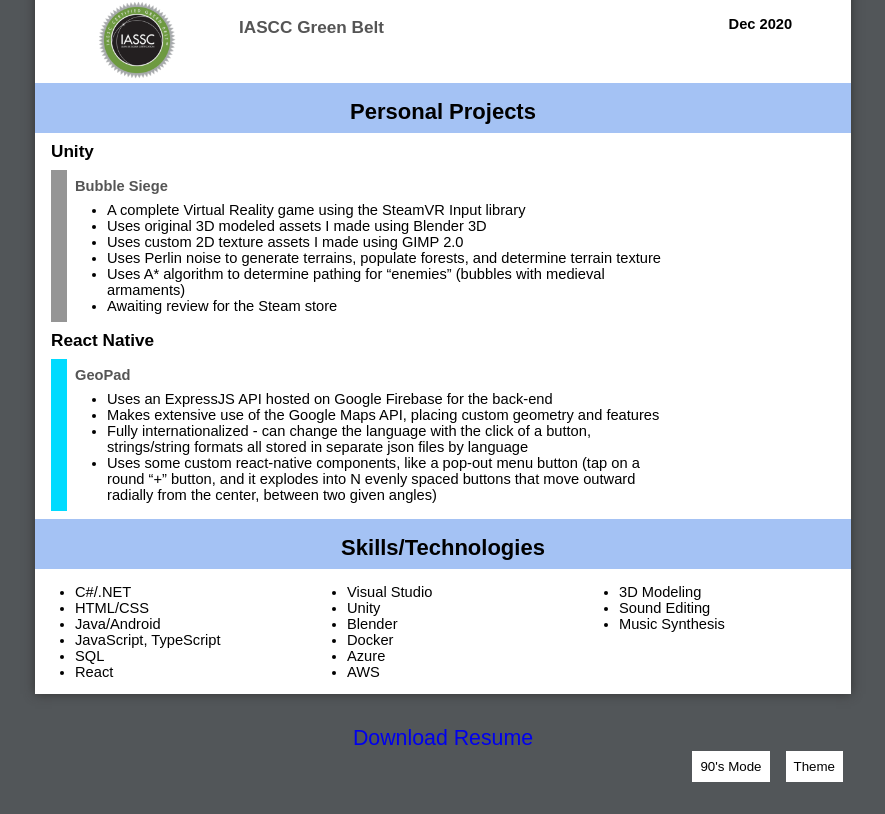
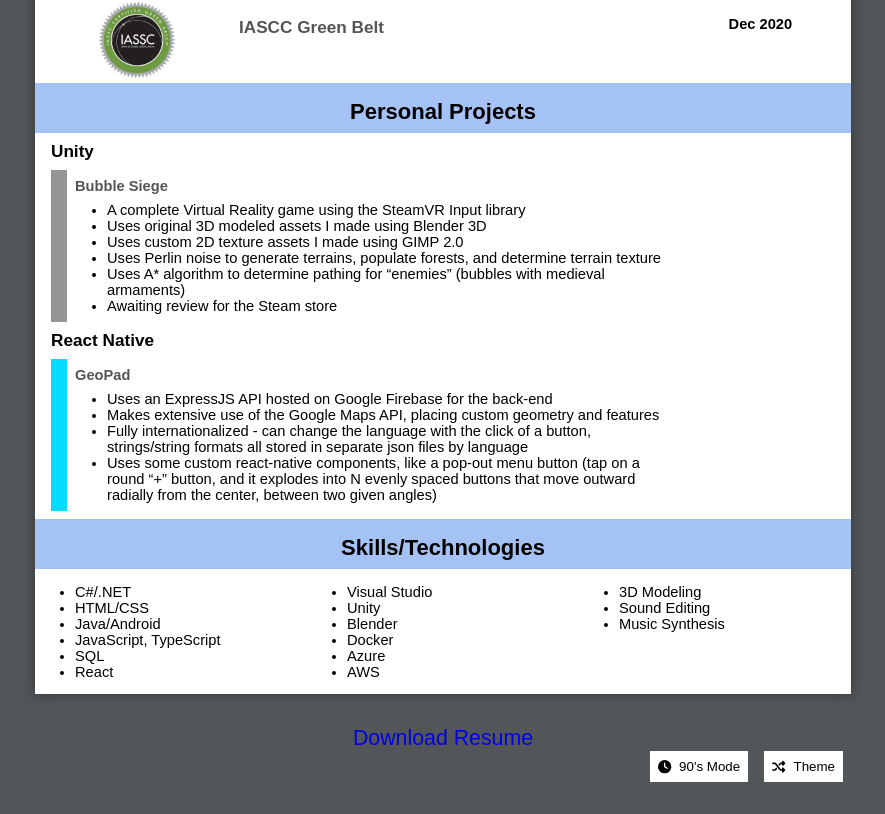
Before and after one commit to AndroidDoctorr/my-site-test, a React (Create React App) app: page / in a window 1280 px wide. Shown: the part 2026-2840 px from the top of the page, without its empty margins (197-1082 px from the left). Built offline with nearby package versions, Linux system fonts and the light colour scheme.

Commit message:
added fontawesome icons to theme buttons

```diff
--- a/package.json
+++ b/package.json
@@ -3,6 +3,9 @@
   "version": "0.1.0",
   "private": true,
   "dependencies": {
+    "@fortawesome/fontawesome-svg-core": "^6.2.0",
+    "@fortawesome/free-solid-svg-icons": "^6.2.0",
+    "@fortawesome/react-fontawesome": "^0.2.0",
     "@testing-library/jest-dom": "^5.16.5",
     "@testing-library/react": "^13.4.0",
     "@testing-library/user-event": "^13.5.0",
--- a/src/components/Footer.js
+++ b/src/components/Footer.js
@@ -1,3 +1,6 @@
+import { FontAwesomeIcon } from "@fortawesome/react-fontawesome";
+import { faRandom, faClock } from "@fortawesome/free-solid-svg-icons";
+
 function ToggleNinetiesMode() {
 
 }
@@ -11,8 +14,14 @@
         <div className='footer'>
             <a href='../Andrew_Torr_Resume.pdf'>Download Resume</a>
             <div className='footer-buttons'>
-                <button onClick={() => ToggleNinetiesMode()}>90's Mode</button>
-                <button onClick={() => ChangeTheme()}>Theme</button>
+                <button onClick={() => ToggleNinetiesMode()}>
+                    <FontAwesomeIcon icon={faClock} />
+                    {"90's Mode"}
+                </button>
+                <button onClick={() => ChangeTheme()}>
+                    <FontAwesomeIcon icon={faRandom} />
+                    {"Theme"}
+                </button>
             </div>
         </div>
     );
--- a/src/styles/modules/footer.sass
+++ b/src/styles/modules/footer.sass
@@ -9,6 +9,8 @@
             padding: 0.5rem
             border: none
             margin: 0 0.5rem
+            svg
+                margin-right: 0.5rem
     a
         text-decoration: none
         font-size: 16pt
```
Also changed, not shown: 1 other file (tests, documents, lock files or other folders).
